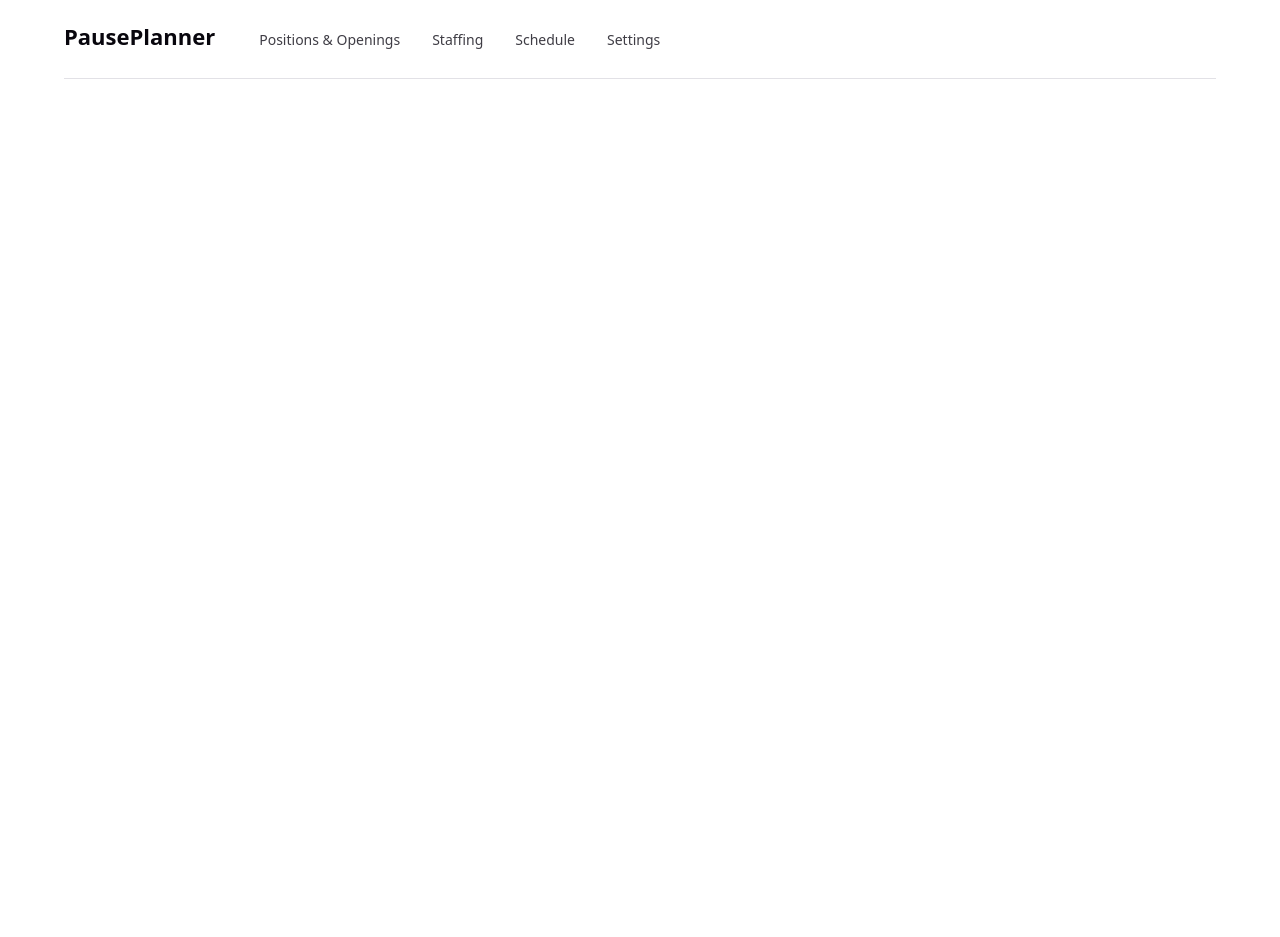
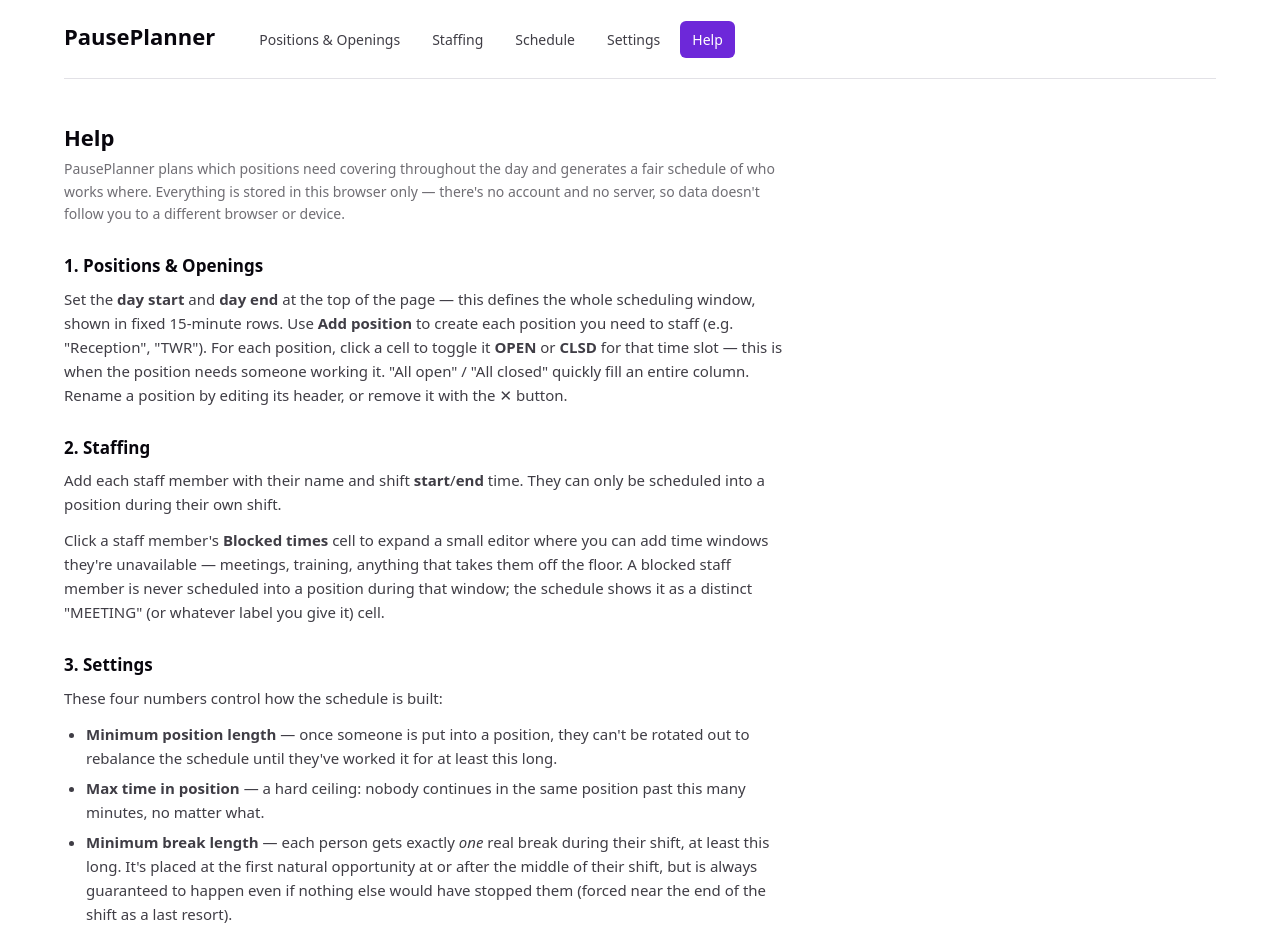
Before and after one commit to risingbridge/PausePlanner, a React (Vite) app: page /#/help in a window 1280 px wide. Shown: the top 937 px of the page. Before the commit the page ends 800 px from the top, so only its background shows below. Built offline with nearby package versions, Linux system fonts and the light colour scheme.

Commit message:
Add a Help page
Walks through each page (Positions & Openings, Staffing, Settings,
Schedule) and the typical end-to-end workflow, so the app is
self-explanatory without needing to ask.

Co-Authored-By: Claude Sonnet 5 <noreply@anthropic.com>

```diff
--- a/src/App.css
+++ b/src/App.css
@@ -52,6 +52,32 @@
 .page h2 {
   font-size: 22px;
   margin-bottom: 4px;
+}
+
+.help-page {
+  max-width: 720px;
+}
+
+.help-page h3 {
+  color: var(--text-h);
+  font-size: 17px;
+  margin: 28px 0 8px;
+}
+
+.help-page p,
+.help-page ul,
+.help-page ol {
+  margin: 0 0 12px;
+  line-height: 1.6;
+}
+
+.help-page ul,
+.help-page ol {
+  padding-left: 22px;
+}
+
+.help-page li {
+  margin-bottom: 6px;
 }
 
 .hint {
--- a/src/App.tsx
+++ b/src/App.tsx
@@ -4,6 +4,7 @@ import OpeningsPage from "./pages/OpeningsPage";
 import StaffingPage from "./pages/StaffingPage";
 import SettingsPage from "./pages/SettingsPage";
 import SchedulePage from "./pages/SchedulePage";
+import HelpPage from "./pages/HelpPage";
 import "./App.css";
 
 function App() {
@@ -26,6 +27,9 @@ function App() {
               <NavLink to="/settings" className={({ isActive }) => (isActive ? "active" : "")}>
                 Settings
               </NavLink>
+              <NavLink to="/help" className={({ isActive }) => (isActive ? "active" : "")}>
+                Help
+              </NavLink>
             </nav>
           </header>
           <main className="app-main">
@@ -35,6 +39,7 @@ function App() {
               <Route path="/staffing" element={<StaffingPage />} />
               <Route path="/schedule" element={<SchedulePage />} />
               <Route path="/settings" element={<SettingsPage />} />
+              <Route path="/help" element={<HelpPage />} />
             </Routes>
           </main>
         </div>
--- /dev/null
+++ b/src/pages/HelpPage.tsx
@@ -0,0 +1,96 @@
+export default function HelpPage() {
+  return (
+    <div className="page help-page">
+      <h2>Help</h2>
+      <p className="hint">
+        PausePlanner plans which positions need covering throughout the day and generates a fair schedule of
+        who works where. Everything is stored in this browser only — there's no account and no server, so
+        data doesn't follow you to a different browser or device.
+      </p>
+
+      <h3>1. Positions &amp; Openings</h3>
+      <p>
+        Set the <strong>day start</strong> and <strong>day end</strong> at the top of the page — this defines
+        the whole scheduling window, shown in fixed 15-minute rows. Use <strong>Add position</strong> to
+        create each position you need to staff (e.g. "Reception", "TWR"). For each position, click a cell to
+        toggle it <strong>OPEN</strong> or <strong>CLSD</strong> for that time slot — this is when the position
+        needs someone working it. "All open" / "All closed" quickly fill an entire column. Rename a position
+        by editing its header, or remove it with the ✕ button.
+      </p>
+
+      <h3>2. Staffing</h3>
+      <p>
+        Add each staff member with their name and shift <strong>start</strong>/<strong>end</strong> time. They
+        can only be scheduled into a position during their own shift.
+      </p>
+      <p>
+        Click a staff member's <strong>Blocked times</strong> cell to expand a small editor where you can add
+        time windows they're unavailable — meetings, training, anything that takes them off the floor. A
+        blocked staff member is never scheduled into a position during that window; the schedule shows it as a
+        distinct "MEETING" (or whatever label you give it) cell.
+      </p>
+
+      <h3>3. Settings</h3>
+      <p>These four numbers control how the schedule is built:</p>
+      <ul>
+        <li>
+          <strong>Minimum position length</strong> — once someone is put into a position, they can't be
+          rotated out to rebalance the schedule until they've worked it for at least this long.
+        </li>
+        <li>
+          <strong>Max time in position</strong> — a hard ceiling: nobody continues in the same position past
+          this many minutes, no matter what.
+        </li>
+        <li>
+          <strong>Minimum break length</strong> — each person gets exactly <em>one</em> real break during
+          their shift, at least this long. It's placed at the first natural opportunity at or after the
+          middle of their shift, but is always guaranteed to happen even if nothing else would have stopped
+          them (forced near the end of the shift as a last resort).
+        </li>
+        <li>
+          <strong>Minimum idle time</strong> — every other time someone is moved off a position (hitting the
+          max-time cap again, a position closing, or being rotated out for fairness) is just a short idle
+          gap of at least this long, not a full break.
+        </li>
+      </ul>
+      <p className="hint">
+        The day's start/end time isn't set here — that lives on the Positions &amp; Openings page, since it
+        drives the grid there directly.
+      </p>
+
+      <h3>4. Schedule</h3>
+      <p>
+        Once you've got positions, openings, and staff set up, click <strong>Generate schedule</strong>. The
+        result can be viewed two ways:
+      </p>
+      <ul>
+        <li><strong>By position</strong> — who's covering each position at each time.</li>
+        <li>
+          <strong>By staff</strong> — each person's timeline: which position they're working, when they're on
+          their break, idle, blocked, or off shift.
+        </li>
+      </ul>
+      <p>
+        A red banner appears if any open position couldn't be staffed at some point — those slots are
+        highlighted in the grid too.
+      </p>
+      <p>
+        <strong>Every cell is editable</strong> — click it to open a dropdown and make final manual
+        adjustments: reassign who covers a position, or change what a person is doing at that time. Editing
+        one cell automatically keeps the rest of the schedule consistent (e.g. reassigning someone frees up
+        wherever they were before). Manual edits only exist in the generated result, so clicking
+        <strong> Generate schedule</strong> again will discard them.
+      </p>
+      <p>Use <strong>Print / Save as PDF</strong> to print the current view or save it as a PDF via your browser's print dialog.</p>
+
+      <h3>Typical workflow</h3>
+      <ol>
+        <li>Set the day range and add your positions on <strong>Positions &amp; Openings</strong>, then mark when each one needs to be staffed.</li>
+        <li>Add your staff and their shifts on <strong>Staffing</strong>, plus any meetings or blocked time.</li>
+        <li>Tune the rules on <strong>Settings</strong> if the defaults don't fit your team.</li>
+        <li>Generate the schedule, review both views, and hand-tweak any cells that need a final adjustment.</li>
+        <li>Print or save it as a PDF to share.</li>
+      </ol>
+    </div>
+  );
+}
```
